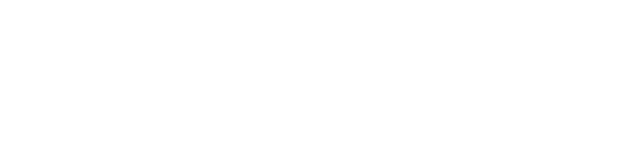
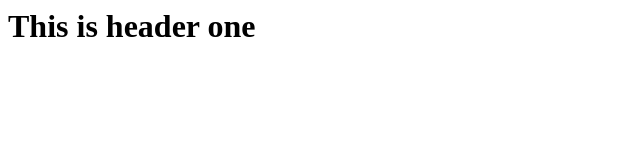
Before and after one commit to mayu0112/HTTSRemoteRepo, a plain HTML site: page index.html in a window 1280 px wide. Shown: the whole page, without its empty margins (0-640 px from the left). Drawn offline with Linux system fonts and the light colour scheme.

Commit message:
Tracking file

```diff
--- a/index.html
+++ b/index.html
@@ -1,6 +1,7 @@
 <html>
 	<head>
 		<body>
+		<H1> This is header one </H1>
 		</body>
 	</head>
 </html>
```
